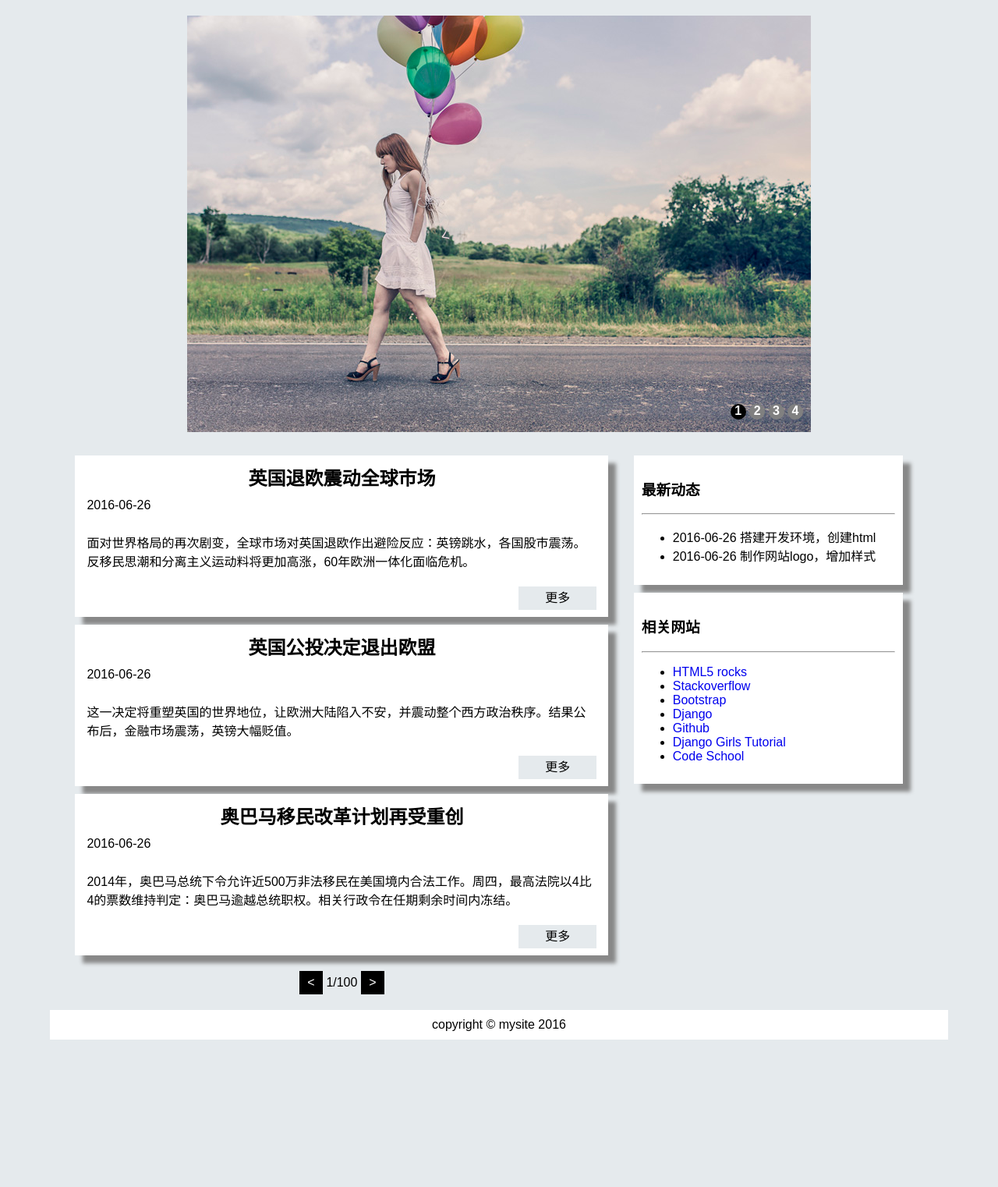
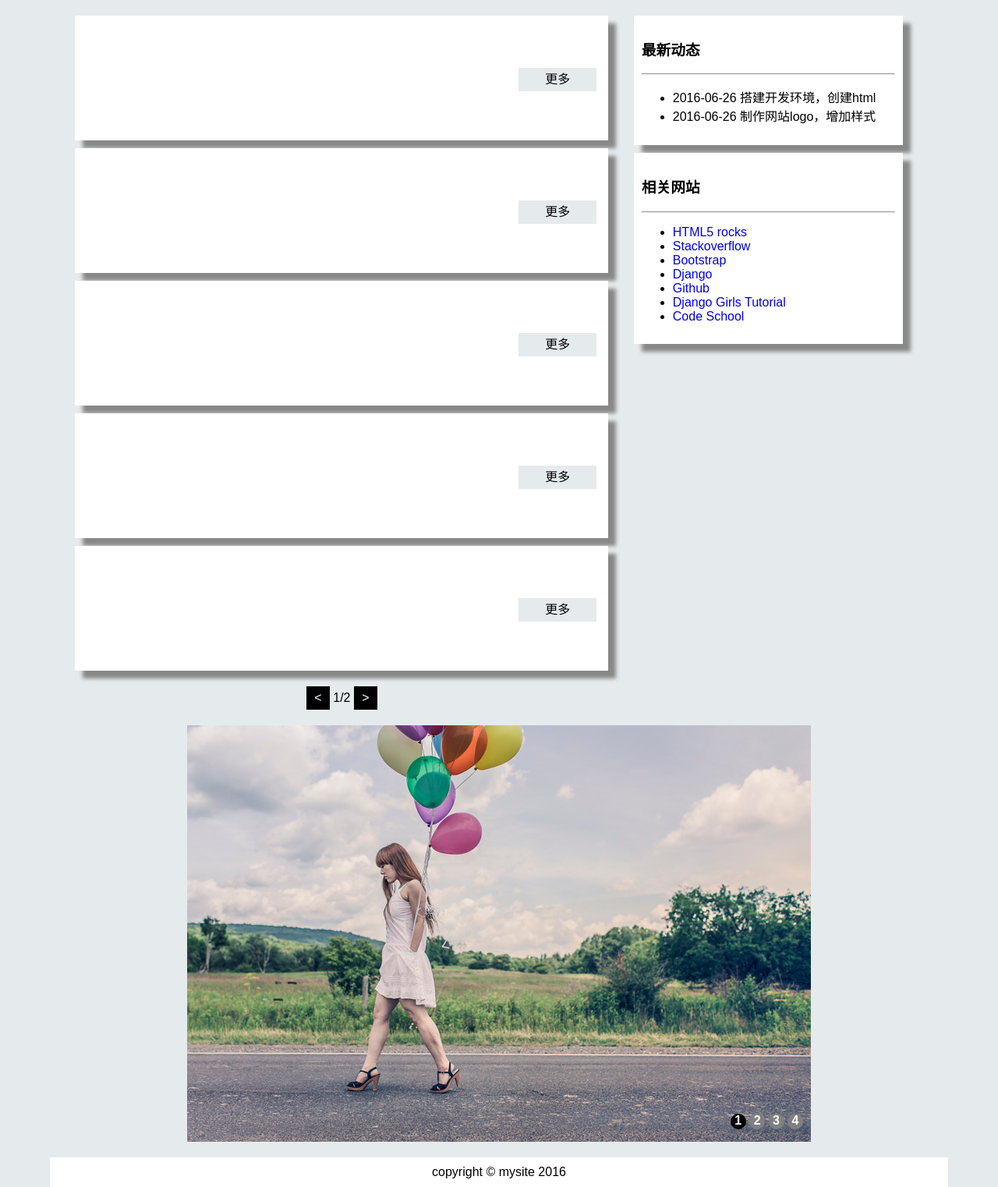
Before and after one commit to albert-001/my_blog, a Django app: template blog/templates/myblog_static.html in a window 1280 px wide. Shown: the part 223-1745 px from the top of the page at 78% size. Before the commit the page ends 1556 px from the top, so only its background shows below. Run offline with Django 3.2, Linux system fonts and the light colour scheme; the template is opened without the code that fills it, so the values that code supplies are empty.

Commit message:
fix bugs

```diff
--- a/blog/static/main.js
+++ b/blog/static/main.js
@@ -1,5 +1,26 @@
 function mainPageOnLoad() {
-    getPostsOnPage(1);
+    let page = 1;
+    let pages = 2;
+    $("#curr_page").text(page+'/'+pages);
+    getPostsOnPage(page);
+    $("a#prev_page").click(function(event){
+        event.preventDefault();
+        console.log(event)
+        if(page > 1){
+            page = page - 1;
+            $("#curr_page").text(page+'/'+pages);
+            getPostsOnPage(page);
+        }
+    });
+    $("a#next_page").click(function(event){
+        event.preventDefault();
+        console.log(event)
+        if(page < pages){
+            page = page + 1;
+            $("#curr_page").text(page+'/'+pages);
+            getPostsOnPage(page);
+        }
+    });
 }
 
 function getPostsOnPage(page_number) {
@@ -7,17 +28,20 @@
     async:false,
     data:null,
     success:function(d){
-        let json_test_str = '{"data": [{"content": "my fifth post", "date": "2016-08-29T02:51:11.082Z", "title": "my fifth post"}, {"content": "my fourth post", "date": "2016-08-29T02:50:03.440Z", "title": "my fourth post"}, {"content": "my third post", "date": "2016-08-29T02:50:03.310Z", "title": "my third post"}, {"content": "my second post", "date": "2016-08-29T02:50:03.240Z", "title": "my second post"}, {"content": "my first post", "date": "2016-08-29T02:50:03.158Z", "title": "my first post"}]}'
-        let r = JSON.parse(d);
-        let posts = r.data;
-        showPosts(posts);},
+        showPosts(d);},
     error:function(){console.log("error:failed to get data in getActiveAlarmsData");}
    });
 }
 
 function showPosts(posts) {
-    for(let post of posts) {
-        console.log(post)
+    for(let i=0; i<posts.length; i++) {
+        $("#blog"+i).show();
+        $(".blog_header").eq(i).text(posts[i].title);
+        $(".blog_meta").eq(i).text(posts[i].date);
+        $(".blog_content").eq(i).text(posts[i].content);
+    }
+    for(let i=posts.length; i<5; i++) {
+        $("#blog"+i).hide();
     }
 }
 
--- a/blog/templates/myblog_static.html
+++ b/blog/templates/myblog_static.html
@@ -39,59 +39,56 @@
 			<li><a href="#">联系</a>
 		</ul>
 	</nav>
-	<div id="slider_container">
-	    <ul id="slider_item_group">
-	        <li class="slider_item" id="slider1"><img src="/static/1.jpg" width="800px" height="534px">
-	        <li class="slider_item" id="slider2"><img src="/static/2.jpg" width="800px" height="534px">
-	        <li class="slider_item" id="slider3"><img src="/static/3.jpg" width="800px" height="534px">
-	        <li class="slider_item" id="slider4"><img src="/static/4.jpg" width="800px" height="534px">
-	    </ul>
-	    <ul id="slider_tiles_group">
-	        <a href="#"><li class="slider_tile" data-slide-index=1>1</li></a>
-	        <a href="#"><li class="slider_tile" data-slide-index=2>2</li></a>
-	        <a href="#"><li class="slider_tile" data-slide-index=3>3</li></a>
-	        <a href="#"><li class="slider_tile" data-slide-index=4>4</li></a>
-	    </ul>
-	    <div id="slider_paging">
-	        <a id="prev" href="javascript:void(0)"><</a>
-	        <a id="next" href="javascript:void(0)">></a>
-	    </div>
-	</div>
 	<div id="content">
 		<article id="blog1">
 		    <header>
-			<h1 class="blog_header">英国退欧震动全球市场</h1>
-			<div class="blog_meta"><time>2016-06-26</time></div>
+			<h1 class="blog_header"></h1>
+			<div class="blog_meta"></div>
 			</header>
-			<p>
-				面对世界格局的再次剧变，全球市场对英国退欧作出避险反应：英镑跳水，各国股市震荡。反移民思潮和分离主义运动料将更加高涨，60年欧洲一体化面临危机。
+			<p class="blog_content">
 			</p>
 			<footer><a href="#">更多</a></footer>
 		</article>
 		<article id="blog2">
 		    <header>
-			<h1 class="blog_header">英国公投决定退出欧盟</h1>
-			<div class="blog_meta"><time>2016-06-26</time></div>
+			<h1 class="blog_header"></h1>
+			<div class="blog_meta"></div>
 			</header>
-			<p>
-				这一决定将重塑英国的世界地位，让欧洲大陆陷入不安，并震动整个西方政治秩序。结果公布后，金融市场震荡，英镑大幅贬值。
+			<p class="blog_content">
 			</p>
 			<footer><a href="#">更多</a></footer>
 		</article>
 		<article id="blog3">
 		    <header>
-			<h1 class="blog_header">奥巴马移民改革计划再受重创</h1>
-			<div class="blog_meta"><time>2016-06-26</time></div>
+			<h1 class="blog_header"></h1>
+			<div class="blog_meta"></div>
 			</header>
-			<p>
-				2014年，奥巴马总统下令允许近500万非法移民在美国境内合法工作。周四，最高法院以4比4的票数维持判定：奥巴马逾越总统职权。相关行政令在任期剩余时间内冻结。
+			<p class="blog_content">
+			</p>
+			<footer><a href="#">更多</a></footer>
+		</article>
+		<article id="blog4">
+		    <header>
+			<h1 class="blog_header"></h1>
+			<div class="blog_meta"></div>
+			</header>
+			<p class="blog_content">
+			</p>
+			<footer><a href="#">更多</a></footer>
+		</article>
+		<article id="blog5">
+		    <header>
+			<h1 class="blog_header"></h1>
+			<div class="blog_meta"></div>
+			</header>
+			<p class="blog_content">
 			</p>
 			<footer><a href="#">更多</a></footer>
 		</article>
 		<div id="pager">
-			<a href="#"><</a>
-			<span>1/100</span>
-			<a href="#">></a>
+			<a href="javascript:void(0);" id="prev_page"><</a>
+			<span id="curr_page">1/1</span>
+			<a href="javascript:void(0);" id="next_page">></a>
 		</div>
 	</div>
 	<aside>
@@ -117,6 +114,24 @@
 			</ul>
 		</div>
 	</aside>
+	<div id="slider_container">
+	    <ul id="slider_item_group">
+	        <li class="slider_item" id="slider1"><img src="/static/1.jpg" width="800px" height="534px">
+	        <li class="slider_item" id="slider2"><img src="/static/2.jpg" width="800px" height="534px">
+	        <li class="slider_item" id="slider3"><img src="/static/3.jpg" width="800px" height="534px">
+	        <li class="slider_item" id="slider4"><img src="/static/4.jpg" width="800px" height="534px">
+	    </ul>
+	    <ul id="slider_tiles_group">
+	        <a href="#"><li class="slider_tile" data-slide-index=1>1</li></a>
+	        <a href="#"><li class="slider_tile" data-slide-index=2>2</li></a>
+	        <a href="#"><li class="slider_tile" data-slide-index=3>3</li></a>
+	        <a href="#"><li class="slider_tile" data-slide-index=4>4</li></a>
+	    </ul>
+	    <div id="slider_paging">
+	        <a id="prev" href="javascript:void(0)"><</a>
+	        <a id="next" href="javascript:void(0)">></a>
+	    </div>
+	</div>
 	<footer>
 		copyright © mysite 2016
 	</footer>
--- a/mysite/settings.py
+++ b/mysite/settings.py
@@ -40,11 +40,11 @@
     'blog',
 ]
 
-MIDDLEWARE = [
+MIDDLEWARE_CLASSES = [
     'django.middleware.security.SecurityMiddleware',
-    'django.contrib.sessions.middleware.SessionMiddleware',
     'django.middleware.common.CommonMiddleware',
     'django.middleware.csrf.CsrfViewMiddleware',
+    'django.contrib.sessions.middleware.SessionMiddleware',
     'django.contrib.auth.middleware.AuthenticationMiddleware',
     'django.contrib.messages.middleware.MessageMiddleware',
     'django.middleware.clickjacking.XFrameOptionsMiddleware',
```
Also changed, not shown: blog/views.py (+13 -7 lines), db.sqlite3.
